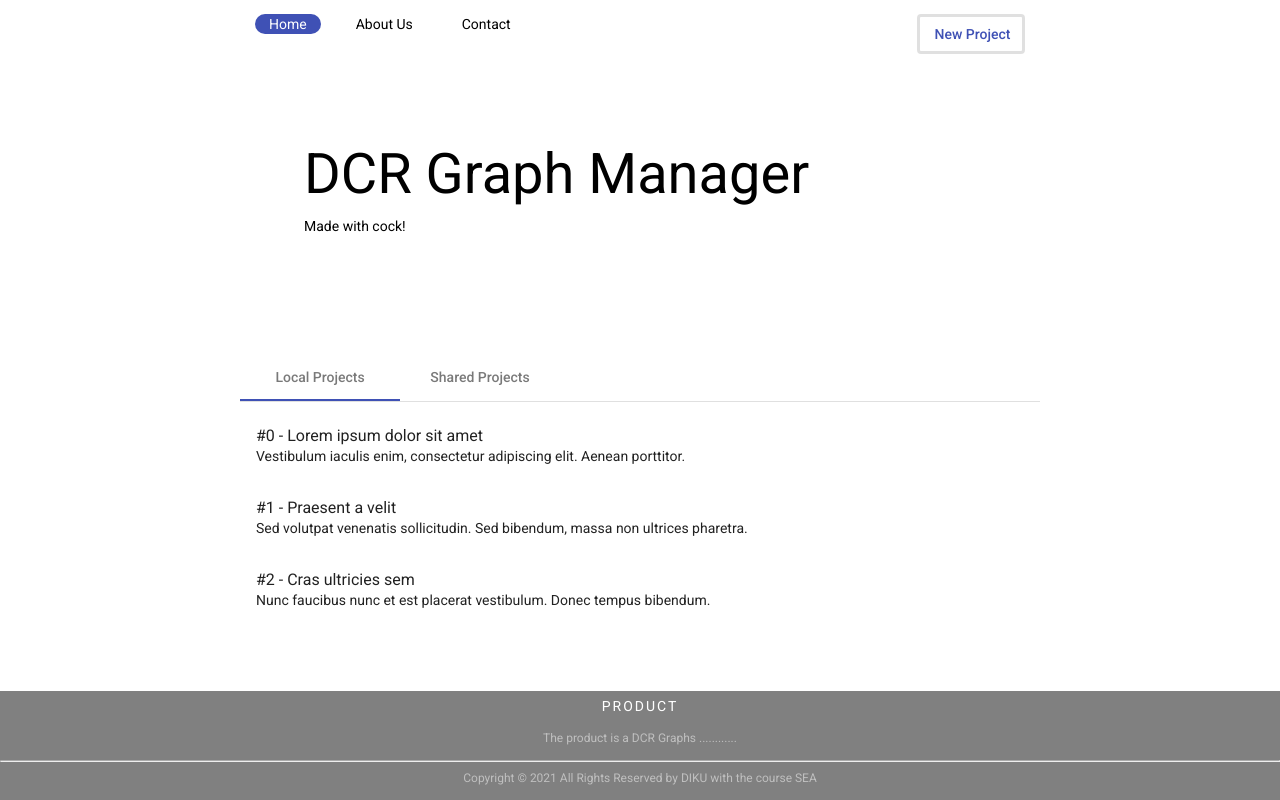
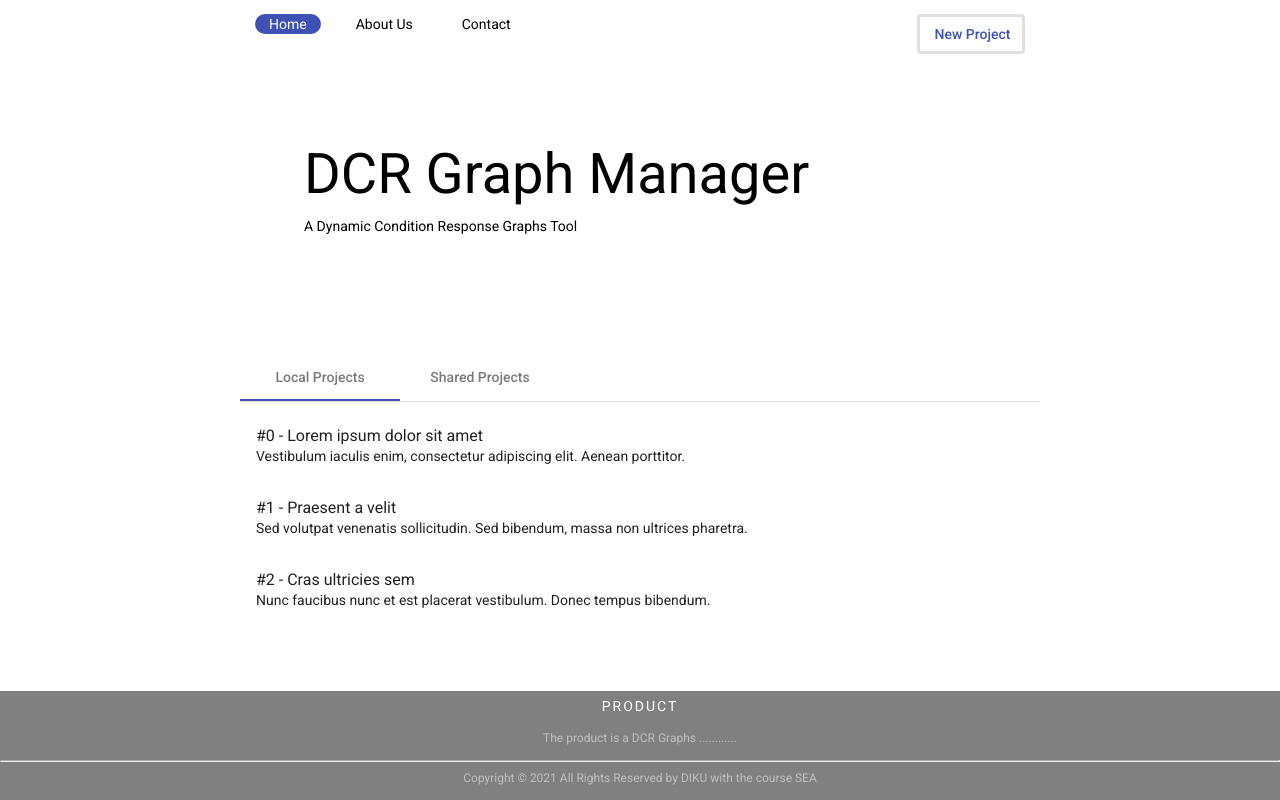
Before and after one commit to Olaybence/DCR-Graph-website, an Angular app: page /select in a window 1280 px wide. Built offline with nearby package versions, Linux system fonts and the light colour scheme.

Commit message:
Udated front page

```diff
--- a/src/app/front-page/header/header.component.html
+++ b/src/app/front-page/header/header.component.html
@@ -24,8 +24,7 @@
 
       <h1>DCR Graph Manager</h1>
 
-      <p>Made with cock!</p>
+      <p>A Dynamic Condition Response Graphs Tool</p>
 
     </div>
-
   </main>
```
